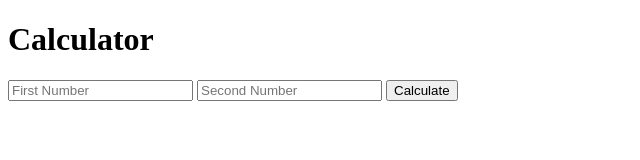
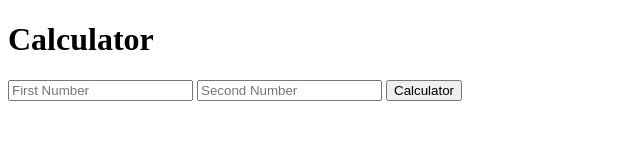
Before and after one commit to rutvi5477/ShapeAI_Rutvi_Christian, a website: page index.html in a window 1280 px wide. Shown: the full height of the page, 0-640 px from the left. Drawn offline with Linux system fonts and the light colour scheme.

Commit message:
Update index.html

```diff
--- a/index.html
+++ b/index.html
@@ -12,7 +12,7 @@
         <input type="text" name="num1" placeholder="First Number">
         <input type="text" name="num2" placeholder="Second Number">
 
-        <button type="submit" name="submit" >Calculate</button>
+        <button type="submit" name="submit" >Calculator</button>
     </form>
 </body>
 </html>
```
